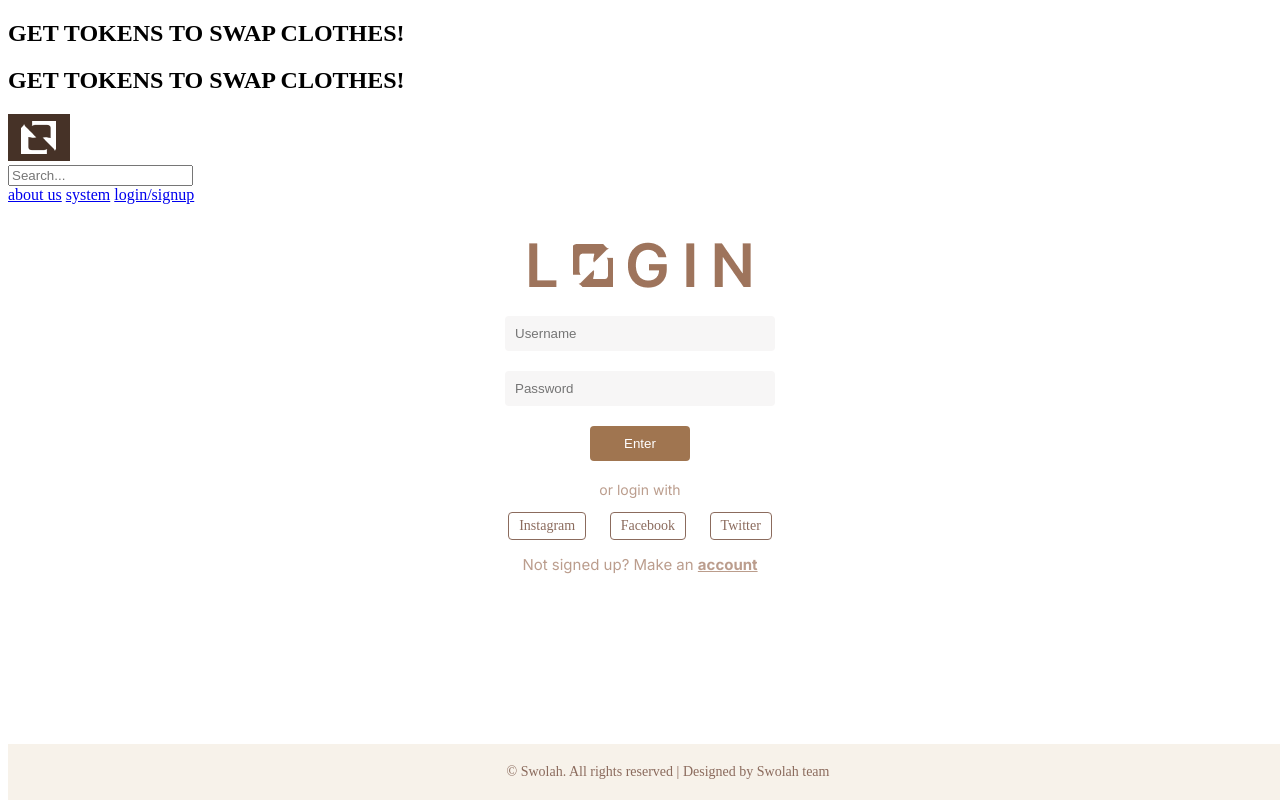
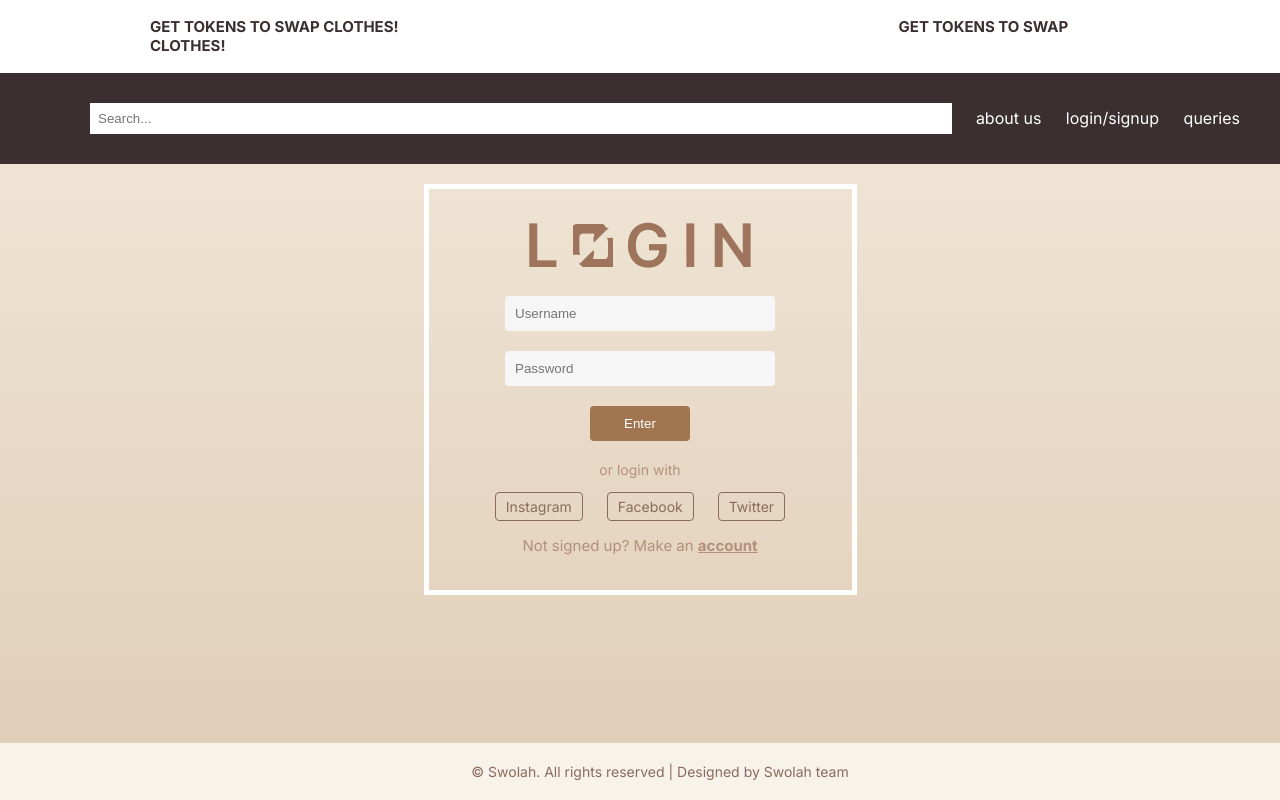
Before and after one commit to vnydl0015/swolah-website, a Flask app: page /login in a window 1280 px wide; the page is wider, and only the part inside the window is pictured. Run offline with Flask 3, Linux system fonts and the light colour scheme.

Commit message:
Update login.html

```diff
--- a/SWOLAH/templates/login.html
+++ b/SWOLAH/templates/login.html
@@ -5,8 +5,72 @@
     <meta charset="UTF-8">
     <meta name="viewport" content="width=device-width, initial-scale=1.0">
     <title>Login Page</title>
-    <link rel="stylesheet" href="{{ url_for('static', filename='styles.css') }}">
     <style>
+
+html, body {
+    height: 100%; /* Ensure the height covers the entire viewport */
+    margin: 0;
+    font-family: 'Inter', sans-serif;
+
+  }
+
+body {
+    background:  linear-gradient(to bottom, #F3EADB, #DFCCB6);/* Change to your desired background color */
+    margin: 0;
+    padding: 0;
+    color: #463227;
+  }
+
+
+.container {
+    max-width: 1200px;
+    margin: 0 auto;
+    padding: 20px;
+}
+
+header {
+    background-color: #3c2f2f;
+    color: white;
+    padding: 10px 0;
+    justify-content: space-between;
+}
+
+.top-banner {
+    background-color: #ffffff;
+    color: #3c2f2f;
+    align-items: center;
+    padding: 5px 150px;
+    font-size: 10px;
+    justify-content: space-between;
+}
+nav {
+    display: flex;
+    justify-content: space-between;
+    align-items: center;
+}
+.logo {
+    width: 30px;
+    height: 30px;
+    background-color: #3c2f2f;
+}
+.search-bar {
+    flex-grow: 2;
+    margin: 0 20px;
+}
+
+.search-bar input {
+    width: 100%; /* Make input field fill the search bar */
+    padding: 8px;
+    border: none;
+    background-color: #ffffff;
+}
+.nav-links a {
+    color: white;
+    text-decoration: none;
+    margin-left: 20px;
+}
+
+
         .login-box {
             width: 383px;
             background-color: rgba(0, 0, 0, 0);;
@@ -101,26 +165,23 @@
 
 
 <body>
+    <div class="top-banner">
+        <h2>GET TOKENS TO SWAP CLOTHES!<span style="margin-left: 500px;"></span>GET TOKENS TO SWAP CLOTHES!</h2>
+    </div>
     <header>
-        <div class="container">
-            <h2>GET TOKENS TO SWAP CLOTHES!</h2>
-            <h2>GET TOKENS TO SWAP CLOTHES!</h2>
-        </div>
-
-    </header>
-    <nav>
-        <div class="logo">
-            <img src="{{ url_for('static', filename='Vector.png') }}" alt="swap_logo" >
-        </div>
+        <nav class="container">
+            <div class="logo"></div>
             <div class="search-bar">
                 <input type="text" placeholder="Search...">
             </div>
-        <div class="menu">
+            <div class="nav-links">
                 <a href="#">about us</a>
-            <a href="#">system</a>
                 <a href="#">login/signup</a>
+                <a href="#">queries</a>
             </div>
         </nav>
+    </header>
+
     <div class="container" style= "display: flex; justify-content: center; align-items: center;">
         <div class="login-box">
             <img src="{{ url_for('static', filename='login.png') }}">
```
Lines whose indentation alone changed are shown as unchanged.
